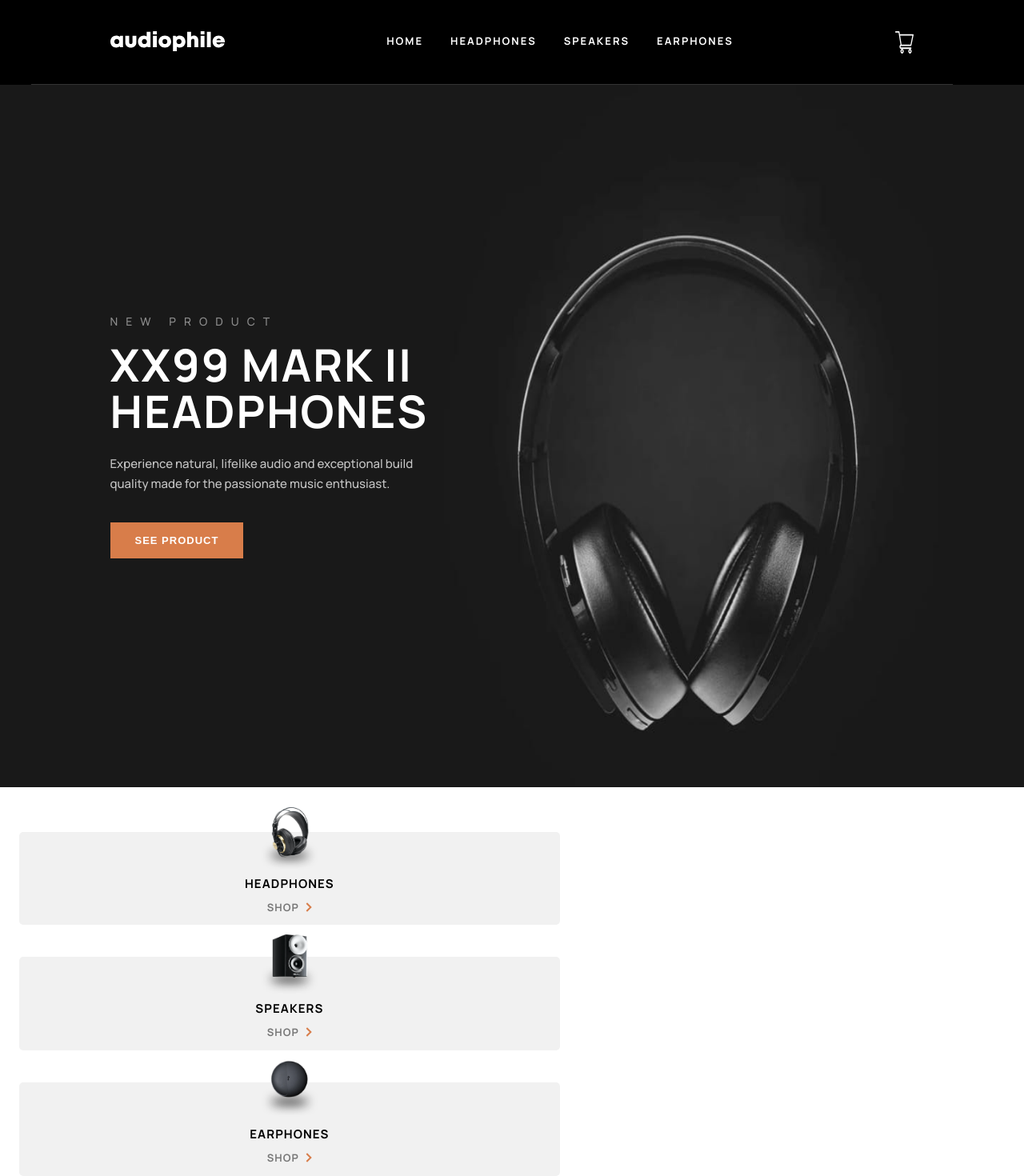
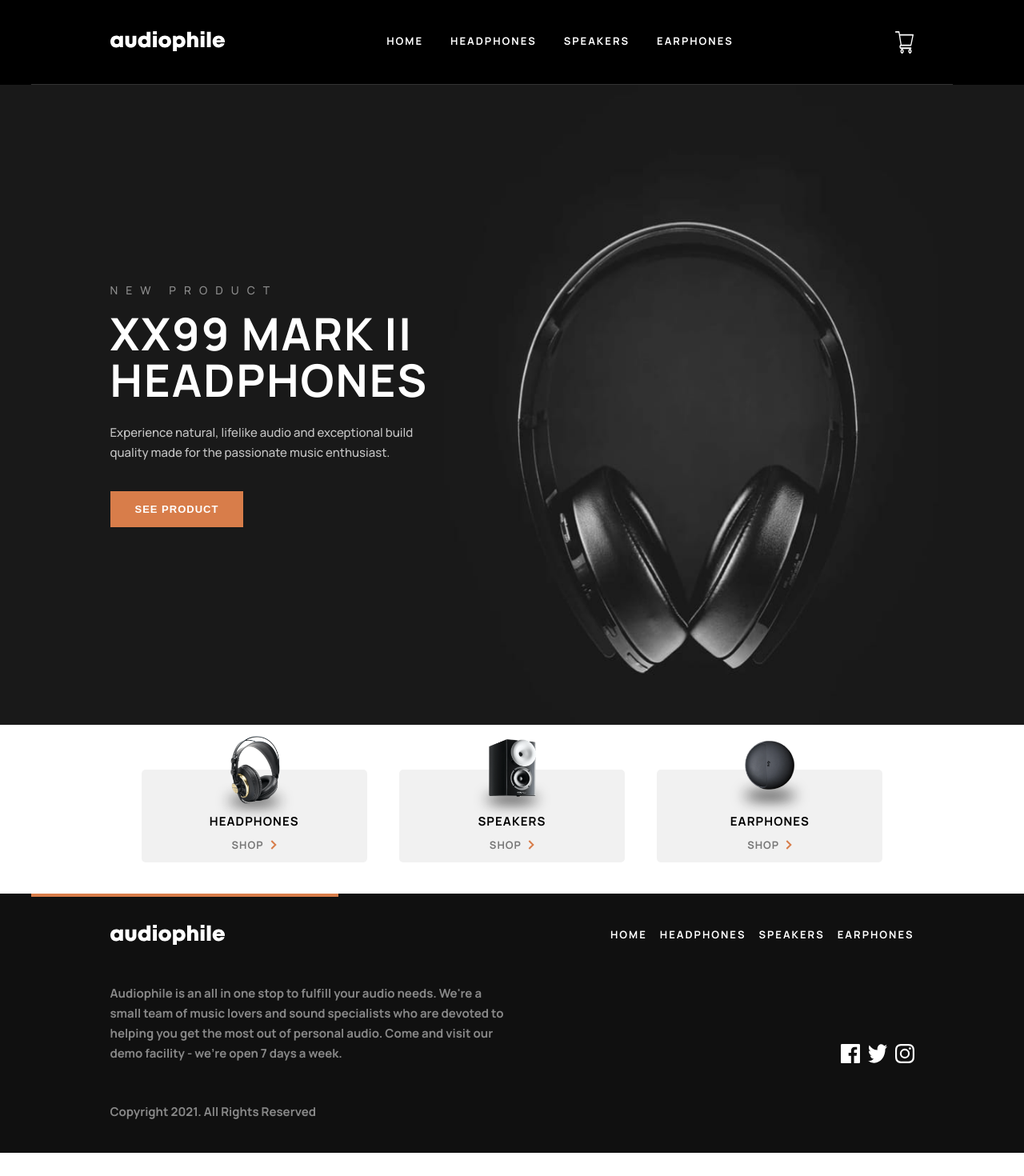
Before and after one commit to niabezara/autophile-ecommerce, a React (Vite) app: page / in a window 1280 px wide. Shown: the top 1470 px of the page at 80% size. After the commit the page ends 1441 px from the top, so only its background shows below. Built offline with nearby package versions, Linux system fonts and the light colour scheme.

Commit message:
categories added

```diff
--- a/src/components/Categories.tsx
+++ b/src/components/Categories.tsx
@@ -73,8 +73,16 @@ export default function Categories() {
 const Container = styled.div`
   background-color: white;
   width: 100%;
-  max-width: 72.375rem;
+  max-width: 100.5rem;
   padding: 0 2.4rem 2.4rem;
+  @media screen and (min-width: 500px) {
+    padding: 0 3.9rem 3.9rem;
+  }
+  @media screen and (min-width: 900px) {
+    margin: 0 auto;
+    padding: 0 3.9rem;
+    margin-bottom: 3.9rem;
+  }
 `;
 
 const Ul = styled.ul`
@@ -130,4 +138,11 @@ const Ul = styled.ul`
     text-transform: uppercase;
     opacity: 0.5;
   }
+
+  @media screen and (min-width: 500px) {
+    flex-direction: row;
+    .mainimg {
+      width: 11.625rem;
+    }
+  }
 `;
--- a/src/routes/Dashboard.tsx
+++ b/src/routes/Dashboard.tsx
@@ -43,13 +43,13 @@ const Conatiner = styled.div`
   @media screen and (min-width: 500px) {
     background: url("./assets/home/tablet/image-header.jpg") lightgray 0px 0px /
       100% 100% no-repeat;
-    padding: 3.9rem;
+    padding: 0 3.9rem;
   }
   @media screen and (min-width: 900px) {
     background: url("./assets/home/desktop/image-hero.jpg") lightgray 0px 0px /
       100% 100% no-repeat;
     align-items: flex-start;
-    padding: 3.9rem;
+    padding: 0 3.9rem;
     /* padding: 0 16.5rem; */
     gap: 2.4rem;
     .subCont {
--- a/src/routes/Earphones.tsx
+++ b/src/routes/Earphones.tsx
@@ -1,5 +1,6 @@
 import styled from "styled-components";
 import Products from "../data/data.json";
+import Categories from "../components/Categories";
 
 export default function Earphones() {
   return (
@@ -34,6 +35,7 @@ export default function Earphones() {
             )
         )}
       </SubContainer>
+      <Categories />
     </Container>
   );
 }
--- a/src/routes/Headphones.tsx
+++ b/src/routes/Headphones.tsx
@@ -1,5 +1,6 @@
 import styled from "styled-components";
 import Products from "../data/data.json";
+import Categories from "../components/Categories";
 
 export default function Headphones() {
   return (
@@ -34,6 +35,7 @@ export default function Headphones() {
             )
         )}
       </SubContainer>
+      <Categories />
     </Container>
   );
 }
--- a/src/routes/Speakers.tsx
+++ b/src/routes/Speakers.tsx
@@ -1,5 +1,6 @@
 import styled from "styled-components";
 import Products from "../data/data.json";
+import Categories from "../components/Categories";
 
 export default function Speakers() {
   return (
@@ -34,6 +35,7 @@ export default function Speakers() {
             )
         )}
       </SubContainer>
+      <Categories />
     </Container>
   );
 }
```
